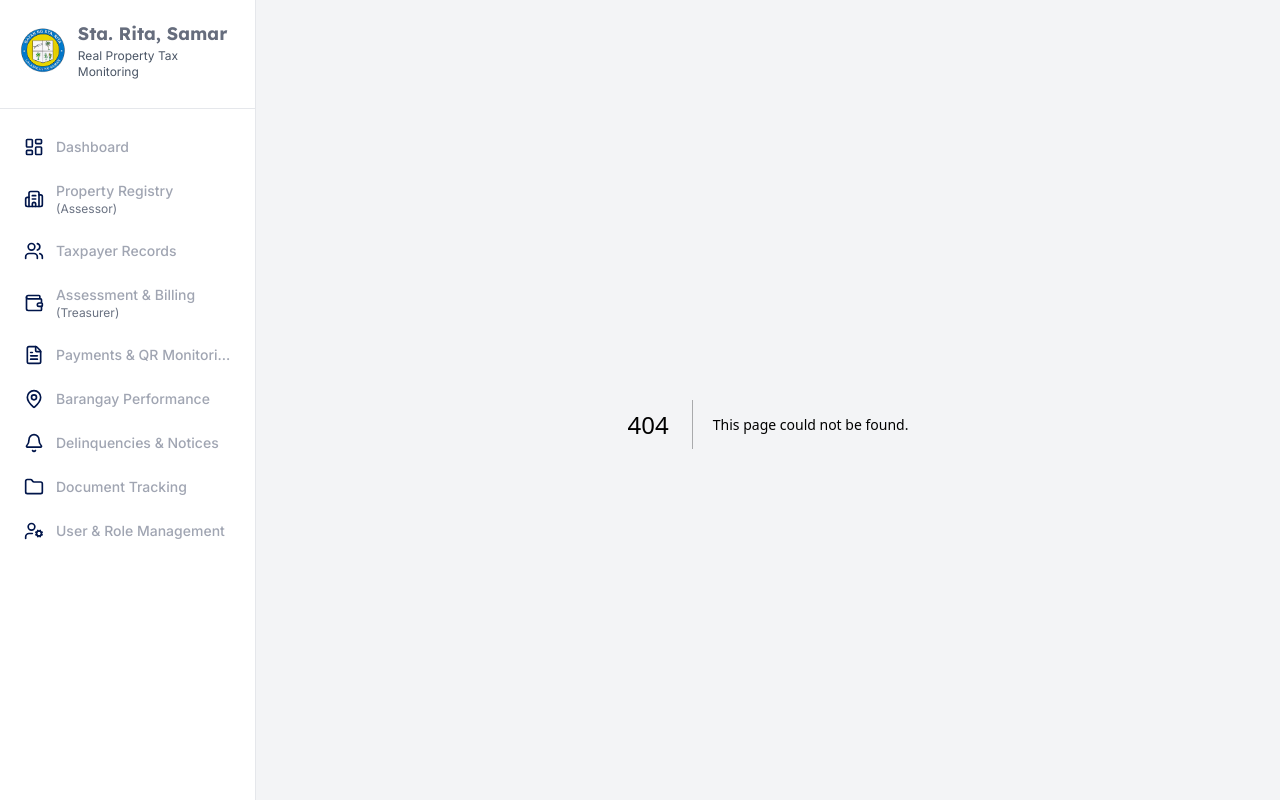
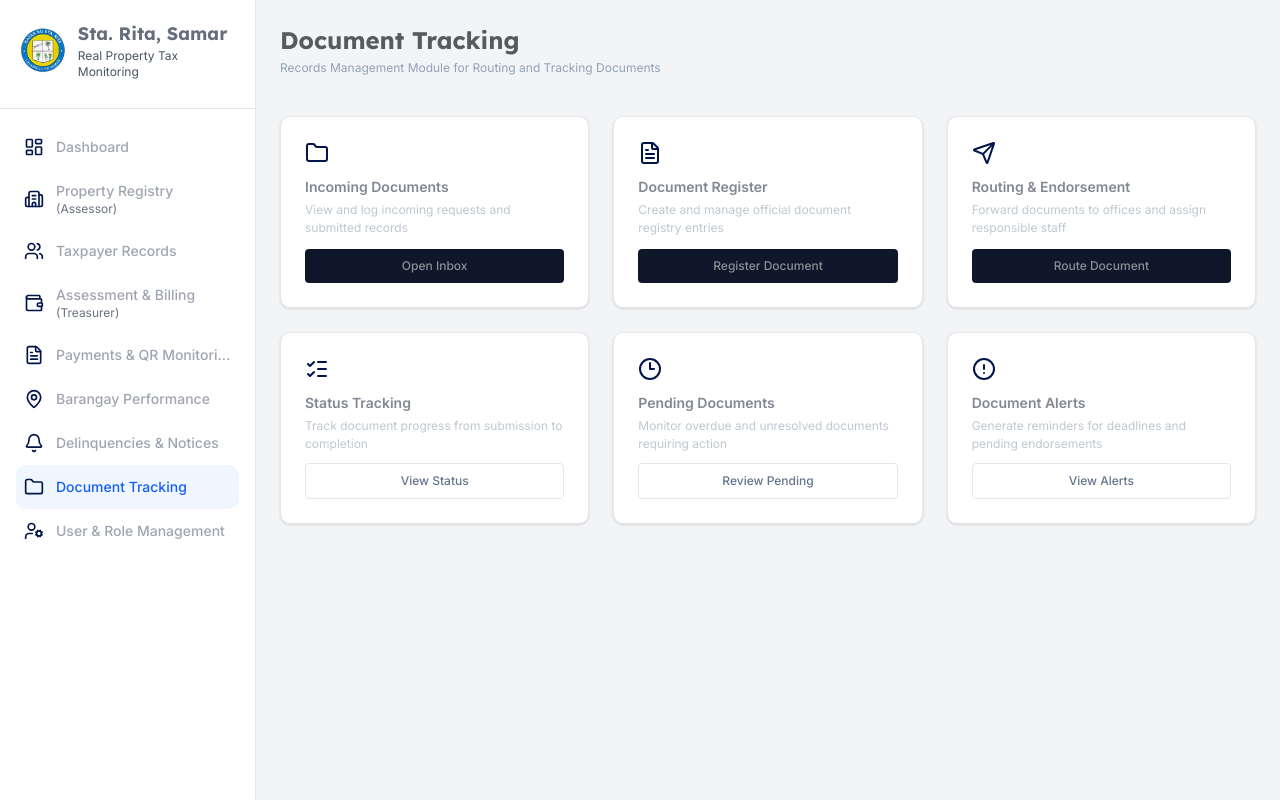
Before and after one commit to panisjr/tax-system, a Next.js app: page /document in a window 1280 px wide. Before the commit this address had no page. Built offline with nearby package versions, Linux system fonts and the light colour scheme.

Commit message:
Document page finished

```diff
--- /dev/null
+++ b/app/document/page.tsx
@@ -0,0 +1,73 @@
+import RegistryCard from '@/components/RegistryCard';
+
+import {
+	Folder,
+	FileText,
+	Send,
+	ListChecks,
+	Clock3,
+	CircleAlert,
+} from 'lucide-react';
+import { Lexend, Inter } from 'next/font/google';
+
+const lexend = Lexend({ subsets: ['latin'], weight: ['700'] });
+const inter = Inter({ subsets: ['latin'], weight: ['400', '600'] });
+
+export default function DocumentTrackingPage() {
+	return (
+		<div className='flex'>
+			<main className='flex-1'>
+				<header className='mb-10'>
+					<h1 className={`${lexend.className} text-2xl font-bold text-[#595a5d]`}>
+						Document Tracking
+					</h1>
+					<p className={`${inter.className} mt-1 text-xs text-slate-400`}>
+						Records Management Module for Routing and Tracking Documents
+					</p>
+				</header>
+
+				<div className='grid grid-cols-1 gap-6 md:grid-cols-2 lg:grid-cols-3'>
+					<RegistryCard
+						icon={Folder}
+						title='Incoming Documents'
+						description='View and log incoming requests and submitted records'
+						buttonText='Open Inbox'
+					/>
+					<RegistryCard
+						icon={FileText}
+						title='Document Register'
+						description='Create and manage official document registry entries'
+						buttonText='Register Document'
+					/>
+					<RegistryCard
+						icon={Send}
+						title='Routing & Endorsement'
+						description='Forward documents to offices and assign responsible staff'
+						buttonText='Route Document'
+					/>
+					<RegistryCard
+						icon={ListChecks}
+						title='Status Tracking'
+						description='Track document progress from submission to completion'
+						buttonText='View Status'
+						variant='secondary'
+					/>
+					<RegistryCard
+						icon={Clock3}
+						title='Pending Documents'
+						description='Monitor overdue and unresolved documents requiring action'
+						buttonText='Review Pending'
+						variant='secondary'
+					/>
+					<RegistryCard
+						icon={CircleAlert}
+						title='Document Alerts'
+						description='Generate reminders for deadlines and pending endorsements'
+						buttonText='View Alerts'
+						variant='secondary'
+					/>
+				</div>
+			</main>
+		</div>
+	);
+}
--- a/components/Sidebar.tsx
+++ b/components/Sidebar.tsx
@@ -62,7 +62,7 @@ const menuItems: MenuItem[] = [
   { name: "Payments & QR Monitoring", path: "/payments", icon: FileText },
   { name: "Barangay Performance", path: "/barangay", icon: MapPin },
   { name: "Delinquencies & Notices", path: "/deliquencies", icon: Bell },
-  { name: "Document Tracking", path: "#", icon: Folder },
+  { name: "Document Tracking", path: "/document", icon: Folder },
   { name: "User & Role Management", path: "#", icon: UserCog },
 ];
 
```
